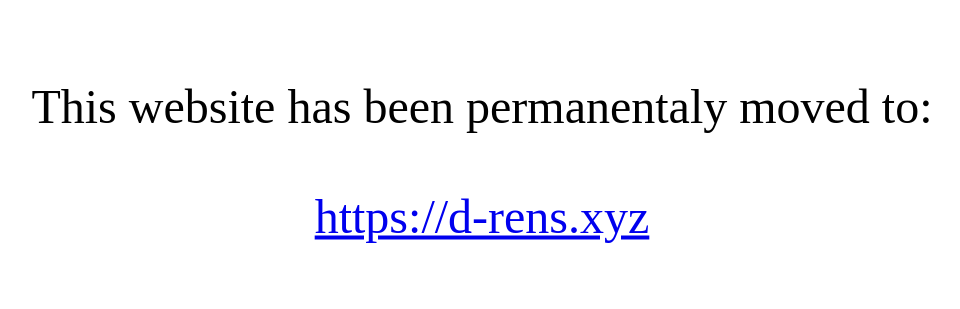
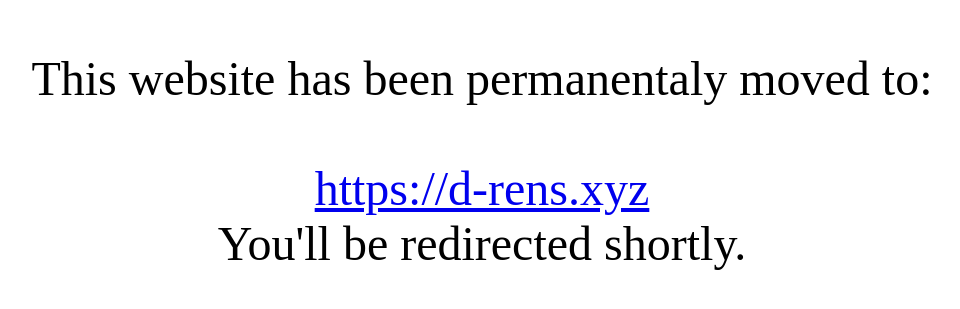
Before and after one commit to d-rens/website-notice, a plain HTML site: page index.html in a window 1280 px wide. Shown: the part 239-548 px from the top of the page, without its empty margins (158-1118 px from the left). Drawn offline with Linux system fonts and the light colour scheme.

Commit message:
Added redirect

```diff
--- a/index.css
+++ b/index.css
@@ -1,11 +1,10 @@
 body {
-    text-align: center; /* Center-align the content */
-    margin-top: 50vh; /* Move the content down by half of the viewport height */
-    transform: translateY(-50%); /* Center vertically */
-    font-size: 3em; /* Adjust the font size as needed */
+    text-align: center;
+    margin-top: 50vh;
+    transform: translateY(-50%);
+    font-size: 3em;
 }
 
-/* Style the paragraphs */
 p {
-    margin: 0; /* Remove default margin */
+    margin: 0;
 }
--- a/index.html
+++ b/index.html
@@ -5,11 +5,14 @@
         <meta name="viewport" content="width=device-width, initial-scale=1" />
         <title>notice</title>
         <link rel="stylesheet" href="index.css" type="text/css" media="screen" title="no title" charset="utf-8">
+        <meta http-equiv="refresh" content="3; URL=https://www.d-rens.xyz">
     </head>
 
     <body>
         <p>This website has been permanentaly moved to:</p>
         <br>
         <a href="https://d-rens.xyz">https://d-rens.xyz<a>
+        <br>
+        <p>You'll be redirected shortly.</p>
     </body>
 </html>
```
